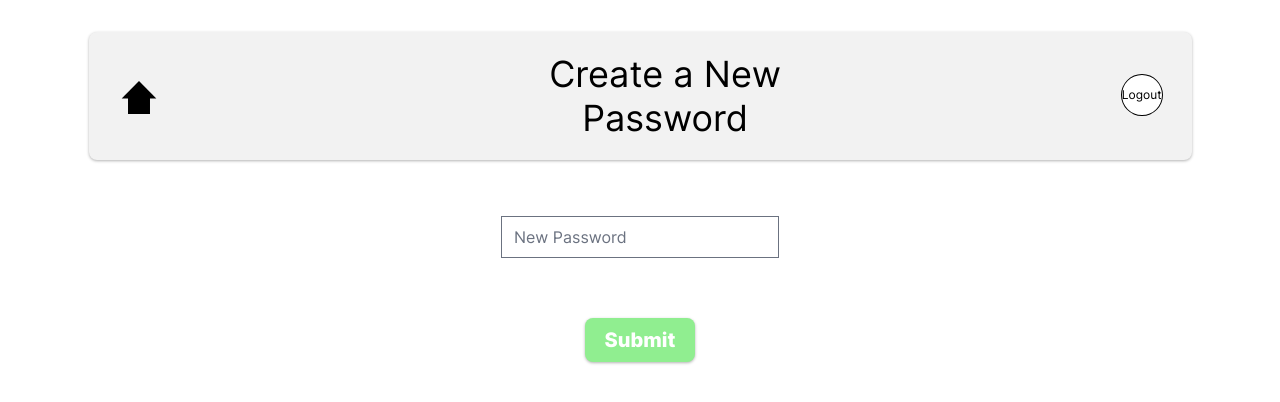
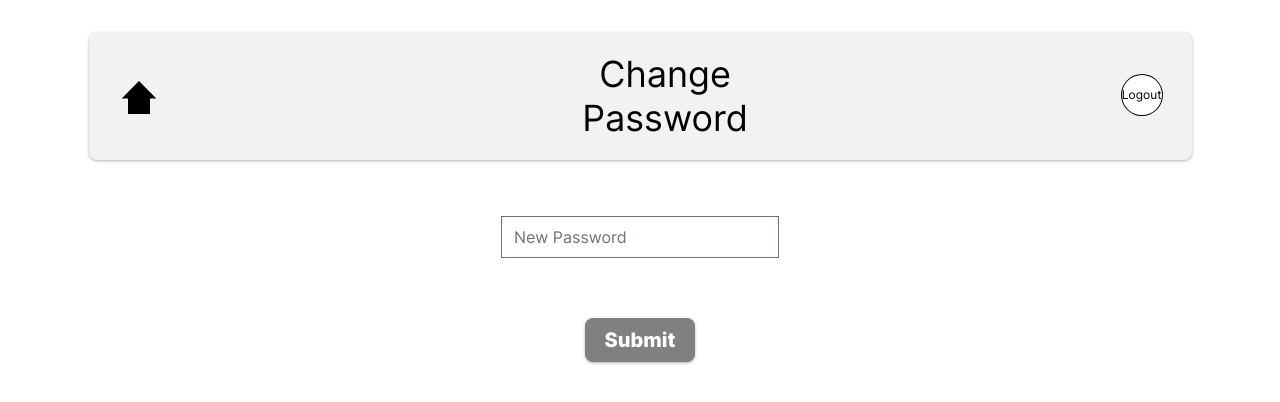
Before and after one commit to msmhatre18/fydp_FE, a React (Create React App) app: page /newpassword in a window 1280 px wide. Shown: the top 402 px of the page. Built offline with nearby package versions, Linux system fonts and the light colour scheme.

Commit message:
change password linked

```diff
--- a/src/components/ProgamRow/index.jsx
+++ b/src/components/ProgamRow/index.jsx
@@ -11,6 +11,7 @@ const ProgamRow = (props) => {
             className="text-container"
             as="h4"
             variant="h4"
+            style = {{color: "black", fontWeight: "bold"}}
           >
             {props.target}
           </Text>
--- a/src/pages/AccountDashboard/index.jsx
+++ b/src/pages/AccountDashboard/index.jsx
@@ -43,7 +43,7 @@ const AccountDashboardPage = () => {
                                 as="h2"
                                 variant="h2"
                             >
-                                Practitioner 1’s Dashboard
+                                {practitioner && `${practitioner.firstName}'s Home Page`}
                             </Text>
                             <Text
                                 className="common-pointer bg-white_A700 flex h-[40px] items-center justify-center mb-[3px] md:ml-[0] ml-[320px] not-italic outline outline-[1px] outline-black_900 rounded-[50%] text-black_900 text-center w-[40px]"
--- a/src/pages/NewPassword/index.jsx
+++ b/src/pages/NewPassword/index.jsx
@@ -1,12 +1,26 @@
 import React from "react";
-
+import { useState } from "react";
 import { Img, Text, Button } from "components";
 import './../../styles/DataCollection.css';
 import './../../styles/input.css';
 import { useNavigate } from "react-router-dom";
-
+import { axiosClient } from "constants/constants";
 const NewPasswordPage = () => {
     const navigate = useNavigate();
+    const [password, setPassword] = useState("");
+    const handleSubmit = () => {
+        const url = encodeURI("/account/change-password");
+        const sessionToken = sessionStorage.getItem("sessionToken");
+        axiosClient.post(url, {
+            'password': password
+        }, {
+            headers: {'sessionToken': sessionToken},
+        })
+        .then((res) => {
+            console.log("changed");
+            navigate("/accountdashboard")
+        })
+    }
 
     return (
         <>
@@ -26,7 +40,7 @@ const NewPasswordPage = () => {
                                 variant="h2"
                                 style={{ textAlign: 'center' }}
                             >
-                                Create a New Password
+                                Change Password
                             </Text>
                             <Text
                                 className="common-pointer bg-white_A700 flex h-[40px] items-center justify-center mb-[3px] md:ml-[0] ml-[320px] not-italic outline outline-[1px] outline-black_900 rounded-[50%] text-black_900 text-center w-[40px]"
@@ -41,8 +55,15 @@ const NewPasswordPage = () => {
                                 type="text"
                                 placeholder="New Password"
                                 className="input-box"
+                                value={password}
+                                onChange={(e) => setPassword(e.target.value)}
                             />
-                            <button className="replace-button" style={{ backgroundColor: 'lightgreen' }}>Submit</button>
+                            {
+                                password.length == 0 ?
+                                <button className="replace-button" style={{ backgroundColor: 'grey' }} disabled>Submit</button>
+                                    :
+                                <button className="replace-button" style={{ backgroundColor: 'green' }} onClick={handleSubmit}>Submit</button>
+                            }
                         </div>
 
                     </div>
--- a/src/pages/ProgramsDropdownOpen/index.jsx
+++ b/src/pages/ProgramsDropdownOpen/index.jsx
@@ -22,7 +22,7 @@ const ProgramsDropdownOpenPage = () => {
             as="h2"
             variant="h2"
           >
-            Programs
+            Program Templates
           </Text>
           <Text
             className="bg-white_A700 flex h-[40px] items-center justify-center mb-[12px] md:ml-[0] ml-[446px] not-italic outline outline-[1px] outline-black_900 rounded-[50%] text-black_900 text-center w-[40px]"
--- a/src/pages/ProgramsNoneOpen/index.jsx
+++ b/src/pages/ProgramsNoneOpen/index.jsx
@@ -86,7 +86,7 @@ const ProgramsNoneOpenPage = () => {
               >
                 {programRows}
               </List>
-              <Button className="create-button" onClick={() => navigate("/programdetailsentry")}>
+              <Button className="create-button" onClick={() => navigate("/programsdropdownopen")}>
                 Create New Program
               </Button>
             </div>
```
